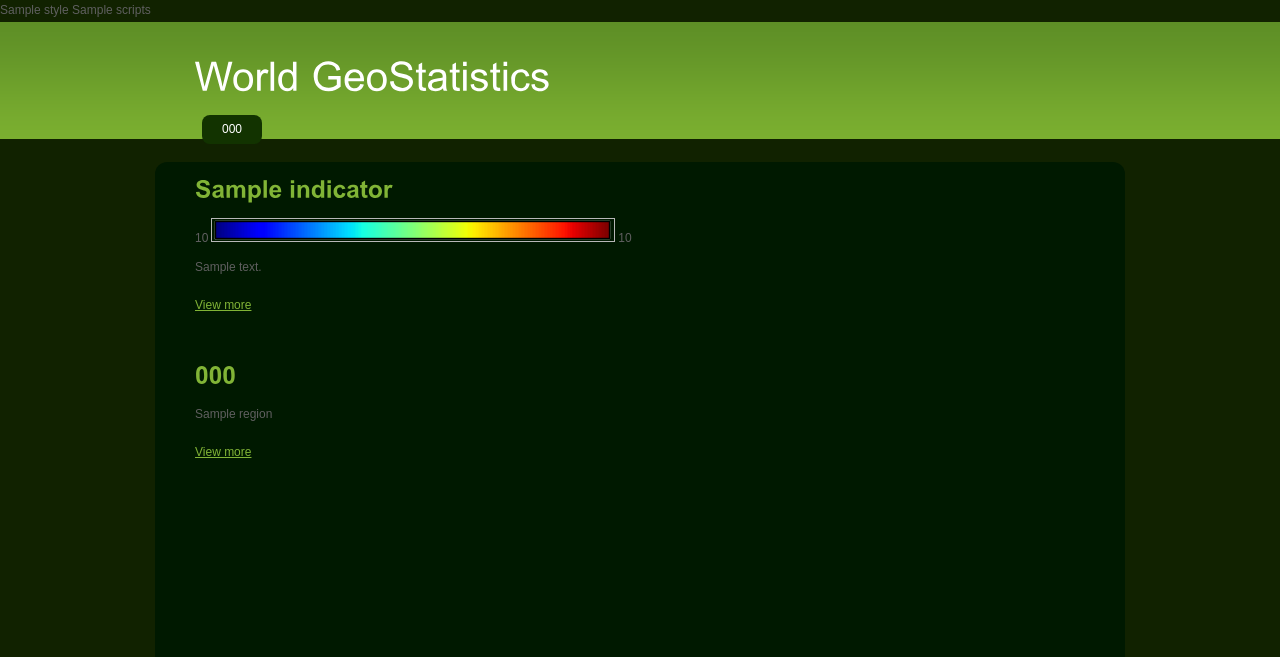
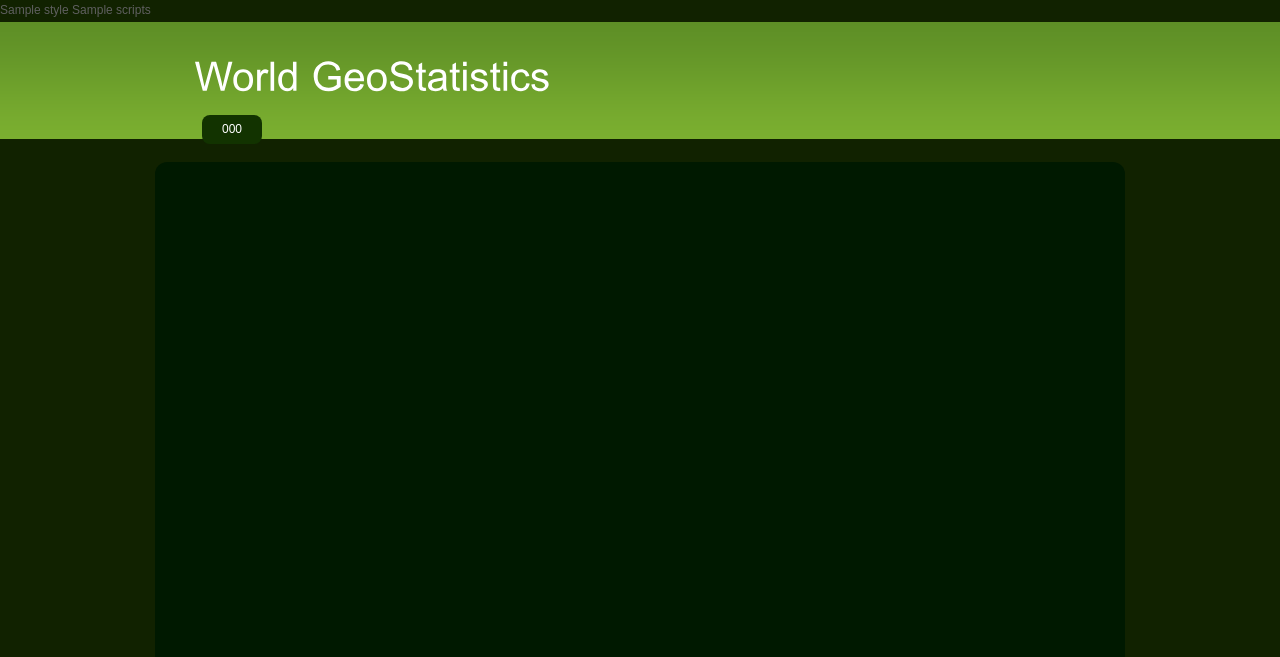
Before and after one commit to fanez/geostats, a Django app: template geostats/templates/world/world_stats.html in a window 1280 px wide. Shown: the top 657 px of the page. Run offline with Django 3.2, Linux system fonts and the light colour scheme; the template is opened without the code that fills it: most values are stand-ins (such as "Sample title", 1, 10 or a date in 2020); parts of the project's set-up code (start-up, migrations or seed data) failed here and were passed over; some libraries are stand-ins or nearby versions.

Commit message:
Revert "layout test"
This reverts commit a7718f9d05b25e26e5537a304a67fabfe811923d.

```diff
--- a/geostats/templates/world/world_stats.html
+++ b/geostats/templates/world/world_stats.html
@@ -70,19 +70,6 @@ function animouse(event) {
 
   <div class="content">
     <div class="content_resize">
-      <div class="mainbar">
-        <div class="article">
-          <h2><span>{{ indicator.name }}</span></h2>
-          <span>{{ vmin|floatformat:"-2" }}</span><img src="/static/media/plot/colorbar.png" alt="colorbar" /><span>{{ vmax|floatformat:"-2" }}</span>
-          <p>{{ indicator.sourceNote }}</p>
-          <p><a href="{{ indicator.wb_url }}">View more</a></p>
-        </div>
-        <div class="article">
-          <h2><span>{{ region.code }}</span></h2>
-          <p>{{ region.name }}</p>
-          <p><a href="{{ region.wb_url }}">View more</a></p>
-        </div>
-	  </div>
       <div id="{{ google.dom_id }}" style="width: 927px;height: 500px; margin-left: -20px; margin-bottom: 40px; top: 20px" onmousemove="animouse(event)"></div>
       <p style="clear: both;text-align: center"><img style="margin-left: -20px;" src="http://chart.apis.google.com/chart?chf=bg,s,112200&chxr=0,0,50&chxt=y&chbh=a,3,5&chs=820x50&cht=bvg&chco=C1E09E&chds=0,50&chd=t:{{ histo_values }}" alt="data availability" /></p>
       <div id="timeslider" style="margin: auto"></div>
```
